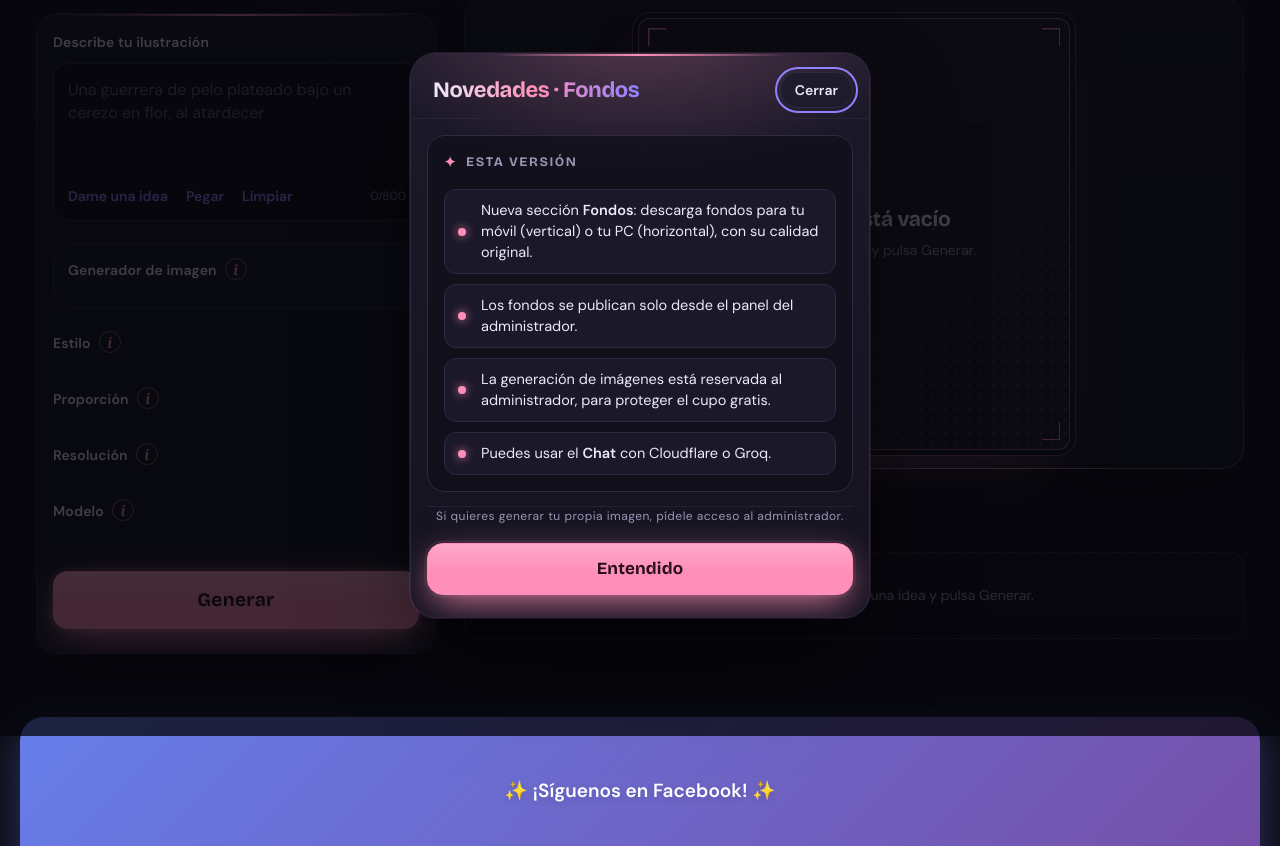
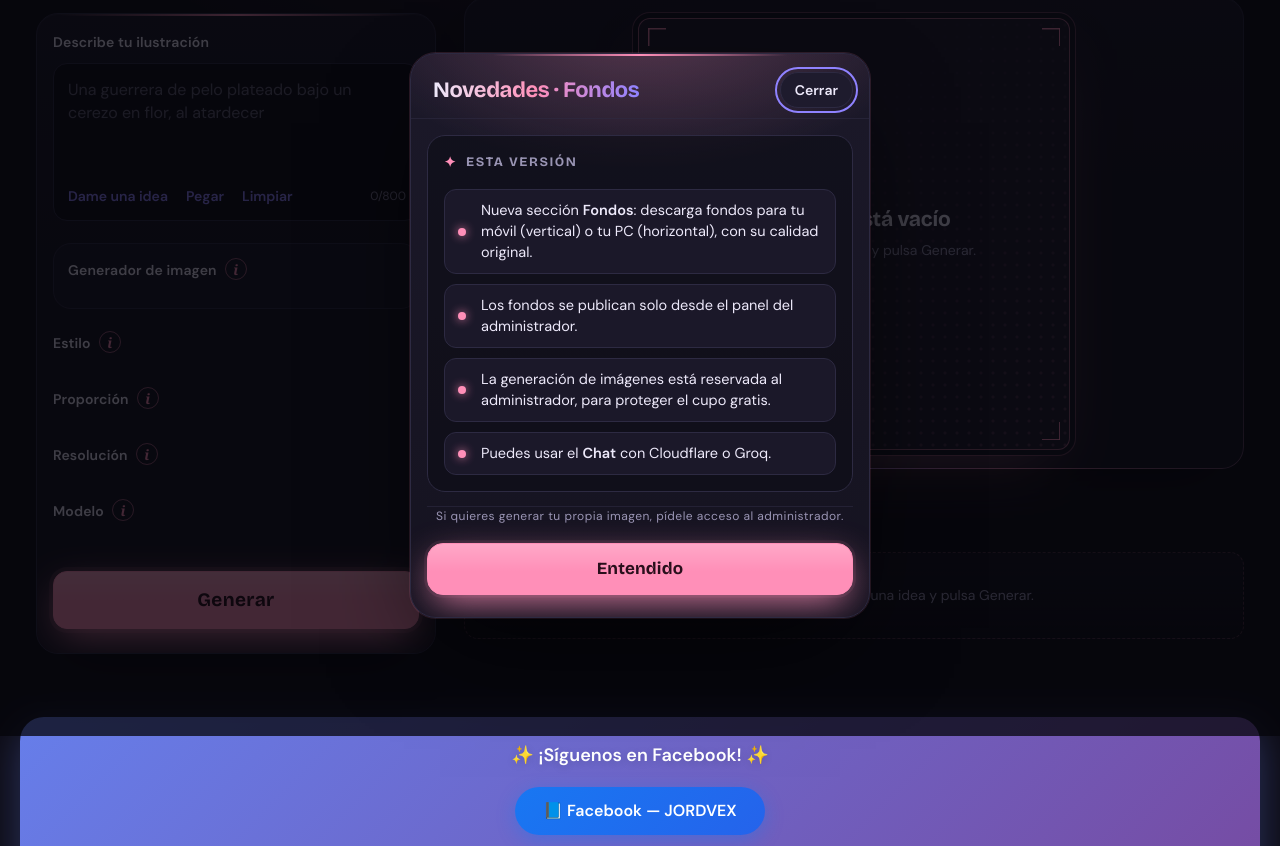
Before and after one commit to AndresAlexCars/sakuga-studio, a website with bundled scripts: page public/index.html in a window 1280 px wide. Shown: the part 64-910 px from the top of the page. Built offline with nearby package versions, Linux system fonts and the light colour scheme; files whose address does not match are found by name.

Commit message:
Update index.html

```diff
--- a/public/index.html
+++ b/public/index.html
@@ -309,17 +309,17 @@
 
 <div style="
   text-align: center;
-  margin: 30px 20px 60px;
-  padding: 30px 20px;
+  margin: 30px 20px 30px;
+  padding: 25px 20px;
   background: linear-gradient(135deg, #667eea 0%, #764ba2 100%);
   border-radius: 24px;
   box-shadow: 0 10px 40px rgba(102, 126, 234, 0.35);
 ">
   <p style="
     color: #ffffff;
-    font-size: 19px;
+    font-size: 18px;
     font-weight: 700;
-    margin: 30px 20px 60px;
+    margin: 0 0 18px 0;
     text-shadow: 0 2px 8px rgba(0, 0, 0, 0.15);
   ">✨ ¡Síguenos en Facebook! ✨</p>
 
@@ -330,7 +330,7 @@
     gap: 10px;
     background: linear-gradient(135deg, #1877f2 0%, #2563eb 100%);
     color: #ffffff;
-    padding: 14px 32px;
+    padding: 12px 28px;
     border-radius: 50px;
     text-decoration: none;
     font-size: 16px;
@@ -345,6 +345,6 @@
   <p style="
     color: #e0e7ff;
     font-size: 13px;
-    margin: 16px 0 0 0;
+    margin: 14px 0 0 0;
   ">Únete a nuestra comunidad 💜</p>
 </div>
```
